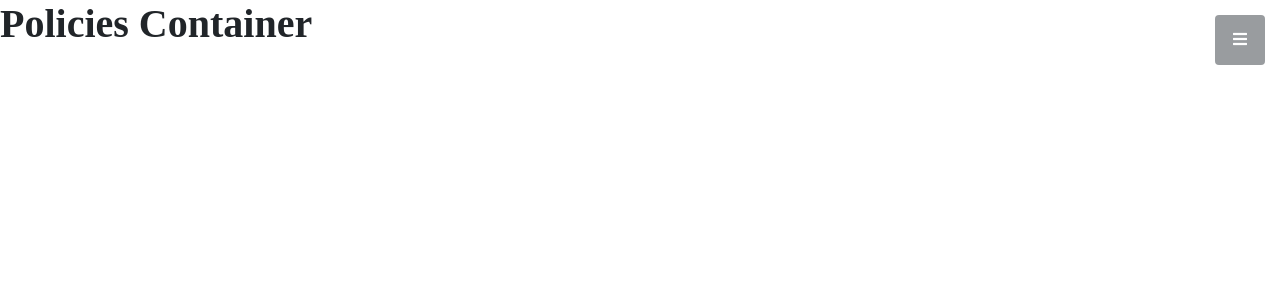
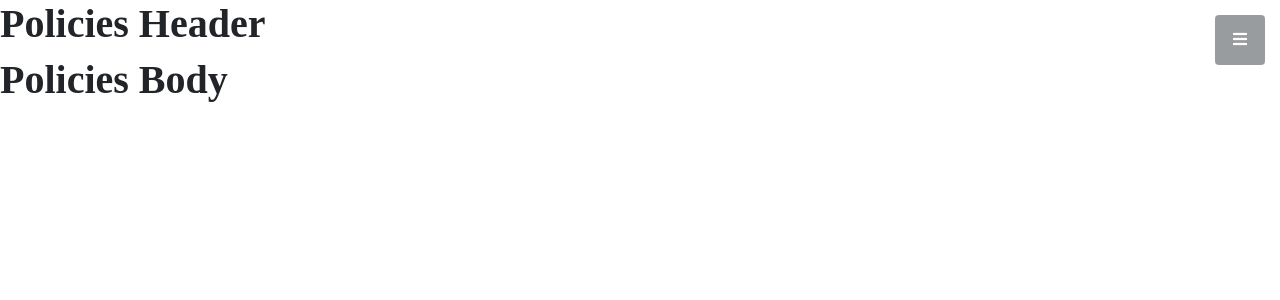
Before and after one commit to aaj3f/housing-policy-react, a React (Create React App) app: page /policies in a window 1280 px wide. Shown: the top 300 px of the page. Built offline with nearby package versions, Linux system fonts and the light colour scheme.

Commit message:
stub PoliciesHeader and PoliciesBody containers

```diff
--- /dev/null
+++ b/src/containers/policiesBody.js
@@ -0,0 +1,13 @@
+import React, { Component } from 'react'
+import { connect } from 'react-redux'
+
+class PoliciesBody extends Component {
+
+  render() {
+    return(
+      <h1>Policies Body</h1>
+    )
+  }
+}
+
+export default connect()(PoliciesBody)
--- a/src/containers/policiesContainer.js
+++ b/src/containers/policiesContainer.js
@@ -1,11 +1,16 @@
 import React, { Component } from 'react'
 import { connect } from 'react-redux'
+import PoliciesHeader from './policiesHeader'
+import PoliciesBody from './policiesBody'
 
 class PoliciesContainer extends Component {
 
   render() {
     return(
-      <h1>Policies Container</h1>
+      <React.Fragment>
+        <PoliciesHeader />
+        <PoliciesBody />
+      </React.Fragment>
     )
   }
 }
--- /dev/null
+++ b/src/containers/policiesHeader.js
@@ -0,0 +1,13 @@
+import React, { Component } from 'react'
+import { connect } from 'react-redux'
+
+class PoliciesHeader extends Component {
+
+  render() {
+    return(
+      <h1>Policies Header</h1>
+    )
+  }
+}
+
+export default connect()(PoliciesHeader)
```
